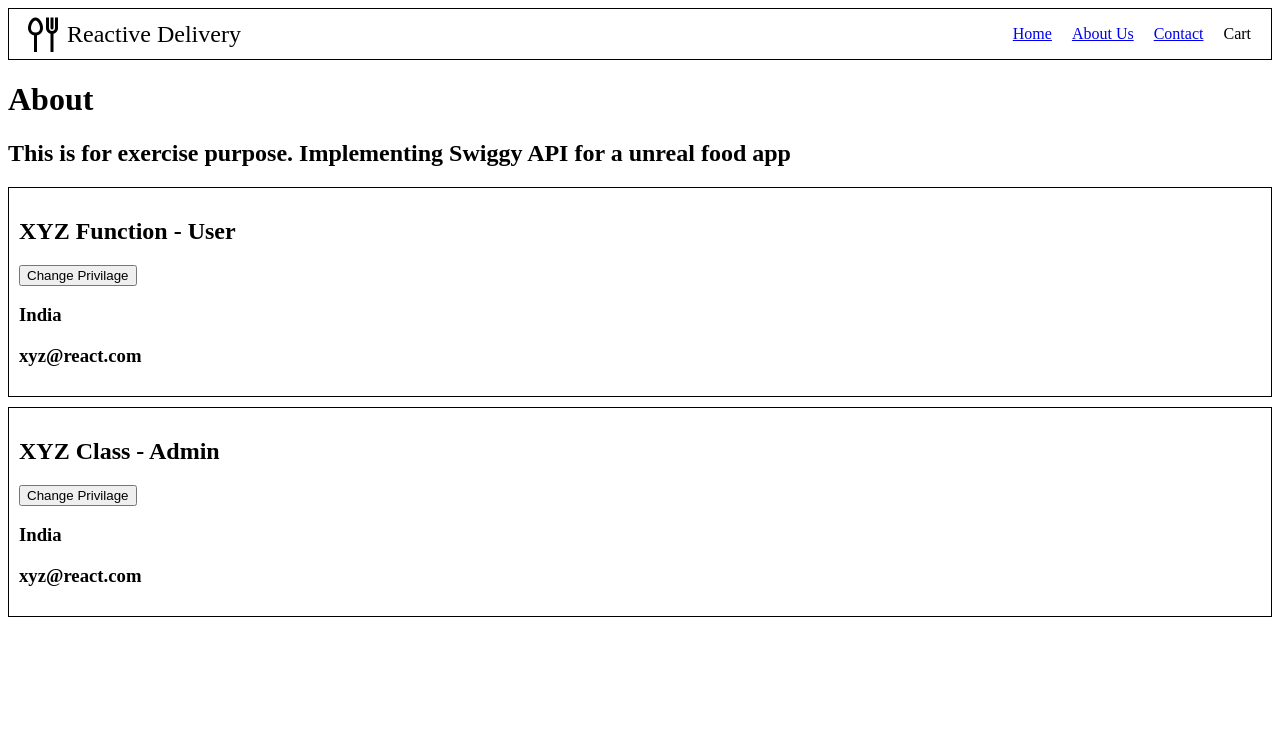
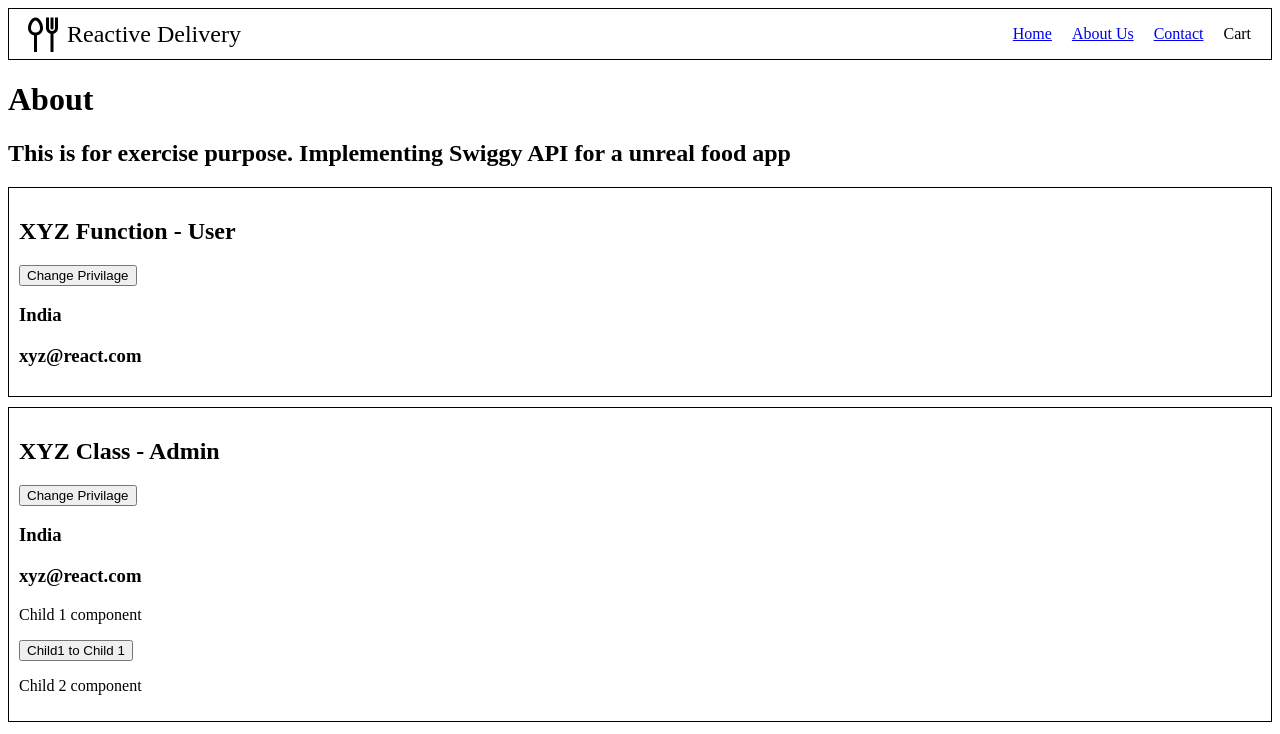
Before and after one commit to uk974q/ReactivePace, a React (Vite) app: page /about in a window 1280 px wide. Shown: the top 734 px of the page. Built offline with nearby package versions, Linux system fonts and the light colour scheme.

Commit message:
Child1 components have been added to test

```diff
--- /dev/null
+++ b/src/components/Child1.js
@@ -0,0 +1,42 @@
+import React from "react"
+class Child1 extends React.Component{
+    constructor(props){
+        super(props)
+        this.state = {
+            name: "Child 1"
+        }
+    }
+
+    componentDidMount(){
+        console.log("Child1 component did mount")
+    }
+
+    componentDidUpdate(prev, prevState){
+        // if(this.state.name != prevState.name){
+            // setTimeout(() => {
+                console.log("Child1 component did update")
+                // this.setState({
+                //     name: "Child1"
+                // })
+            // }, 1000)
+        // }
+    }
+
+    componentWillUnmount(){
+        console.log("Child1 component unmount")
+    }
+    render(){
+        console.log("Child1 called again")
+
+        return (
+            <div>
+                <p>Child 1 component</p>
+                <button className="btn type-change-button" onClick={() => this.setState({name: "Child 1"})}>
+                    Child1 to Child 1
+                </button>
+            </div>
+        )
+    }
+}
+
+export default Child1
--- /dev/null
+++ b/src/components/Child2.js
@@ -0,0 +1,28 @@
+import React from "react"
+class Child2 extends React.Component{
+    constructor(props){
+        super(props)
+    }
+
+    componentDidMount(){
+        console.log("Child2 component did mount")
+    }
+
+    componentDidUpdate(){
+        console.log("Child2 component did update")
+    }
+
+    componentWillUnmount(){
+        console.log("Child2 component unmount")
+    }
+
+    render(){
+        return (
+            <div>
+                <p>Child 2 component</p>
+            </div>
+        )
+    }
+}
+
+export default Child2
--- a/src/components/UserInfo.js
+++ b/src/components/UserInfo.js
@@ -1,4 +1,6 @@
 import React from "react"
+import Child1 from "./Child1"
+import Child2 from "./Child2"
 class UserInfo extends React.Component{
     constructor(props){
         super(props)
@@ -7,8 +9,13 @@ class UserInfo extends React.Component{
         }
     }
     componentDidMount(){
-        console.log("Constructor -> Render -> Did Mount")
-        console.log("Constructor -> REnder -> Child Constructor1 -> Child Render1 -> Child Constructor2 -> Child Render2 -> Child Did Mount1 -> Child Did Mount2 -> Parent Did Mount")
+        console.log("PArent did mount")
+    }
+    componentDidUpdate(){
+        console.log("Parent did update")
+    }
+    componentWillUnmount(){
+        console.log("Parent did unmount")
     }
     render(){
         const {name} = this.props
@@ -21,6 +28,8 @@ class UserInfo extends React.Component{
                 </button>
                 <h3>India</h3>
                 <h3>xyz@react.com</h3>
+                <Child1 ></Child1>
+                <Child2 ></Child2>
             </div>
         )
     }
```
